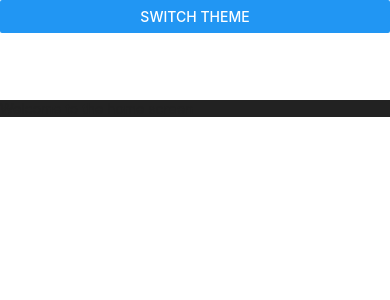
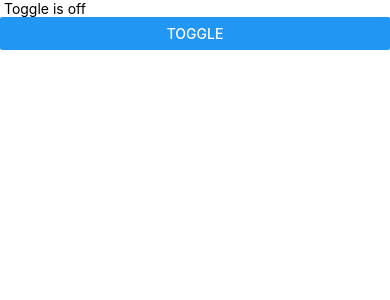
Before and after one commit to Akshita2020/react_native_basics, a React Native app: screen / in a window 390 px wide. Shown: the top 300 px of the page. Built offline with nearby package versions, Linux system fonts and the light colour scheme.

Commit message:
CustomHooks  in react-native

```diff
--- a/App.tsx
+++ b/App.tsx
@@ -1,26 +1,13 @@
-import {SafeAreaView, View, Button} from 'react-native';
-import {useState} from 'react';
-import {ThemeContext} from './components/contexts/ThemeContext';
-import HomeScreen from './components/HomeScreen/HomeScreen';
+import {Button, Text, SafeAreaView} from 'react-native';
+import useToggle from './components/CustomHooks/useToggle';
+
 function App() {
-  const [isDarkMode, setIsDarkMode] = useState(false);
-
-  const toggleTheme = () => {
-    setIsDarkMode(!isDarkMode);
-  };
+  const [isOn, toggleIsOn] = useToggle(false);
   return (
-    <ThemeContext.Provider value={{isDarkMode}}>
-      <SafeAreaView>
-        <View
-          style={{
-            backgroundColor: isDarkMode ? '#222222' : '#ffffff',
-            height: 100,
-          }}>
-          <Button onPress={toggleTheme} title={'Switch Theme'} />
-        </View>
-        <HomeScreen />
-      </SafeAreaView>
-    </ThemeContext.Provider>
+    <SafeAreaView>
+      <Text> Toggle is {isOn ? 'on' : 'off'}</Text>
+      <Button title={'toggle'} onPress={toggleIsOn} />
+    </SafeAreaView>
   );
 }
 
--- /dev/null
+++ b/components/CustomHooks/useToggle.tsx
@@ -0,0 +1,12 @@
+import {useState} from 'react';
+
+const useToggle = (initialState = false) => {
+  const [value, setValue] = useState(initialState);
+
+  const toggle = () => {
+    setValue(!value);
+  };
+  return [value, toggle] as const;
+};
+
+export default useToggle;
--- a/components/HomeScreen/HomeScreen.jsx
+++ b/components/HomeScreen/HomeScreen.jsx
@@ -10,7 +10,7 @@ const HomeScreen = () => {
       }}>
       <Text
         style={{
-          color: isDarkMode ? '#222222' : '#ffffff',
+          color: isDarkMode ? '#ffffff' : '#222222',
         }}>
         Welcome to the home screen
       </Text>
```
